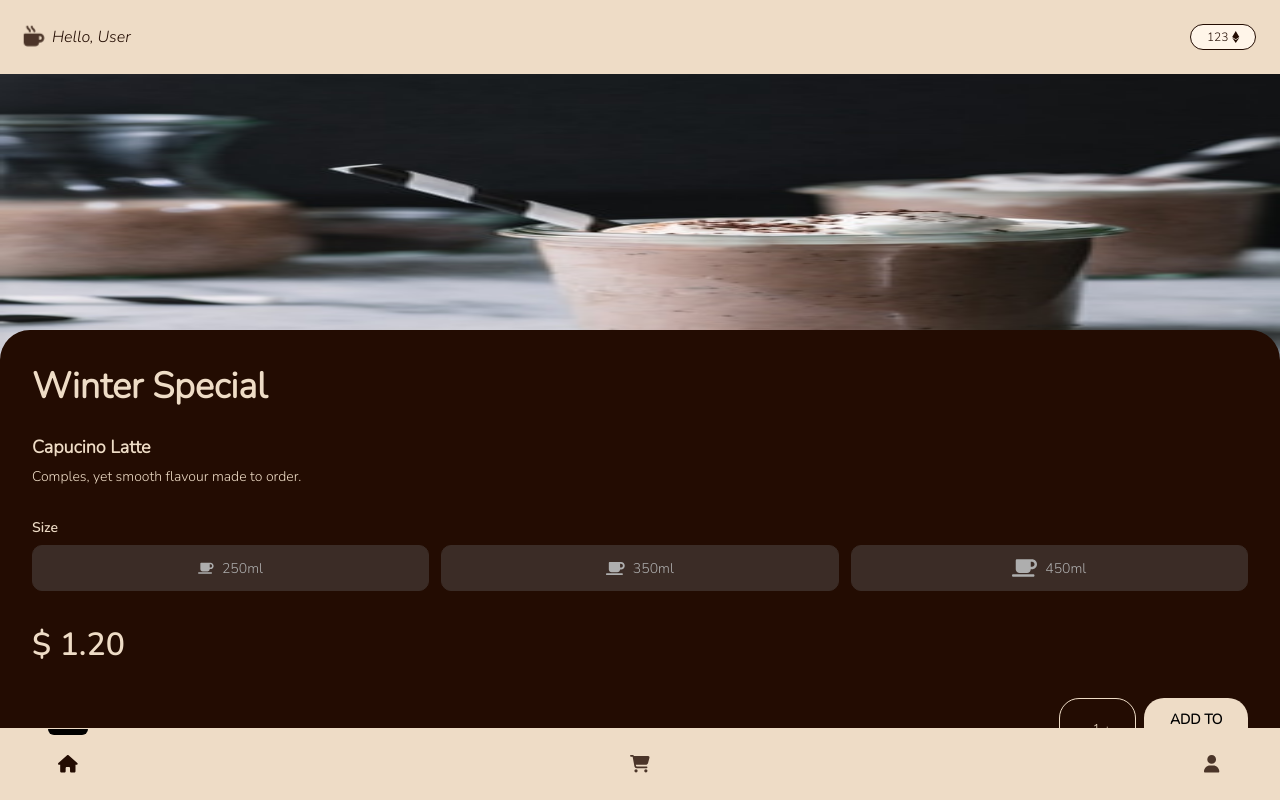
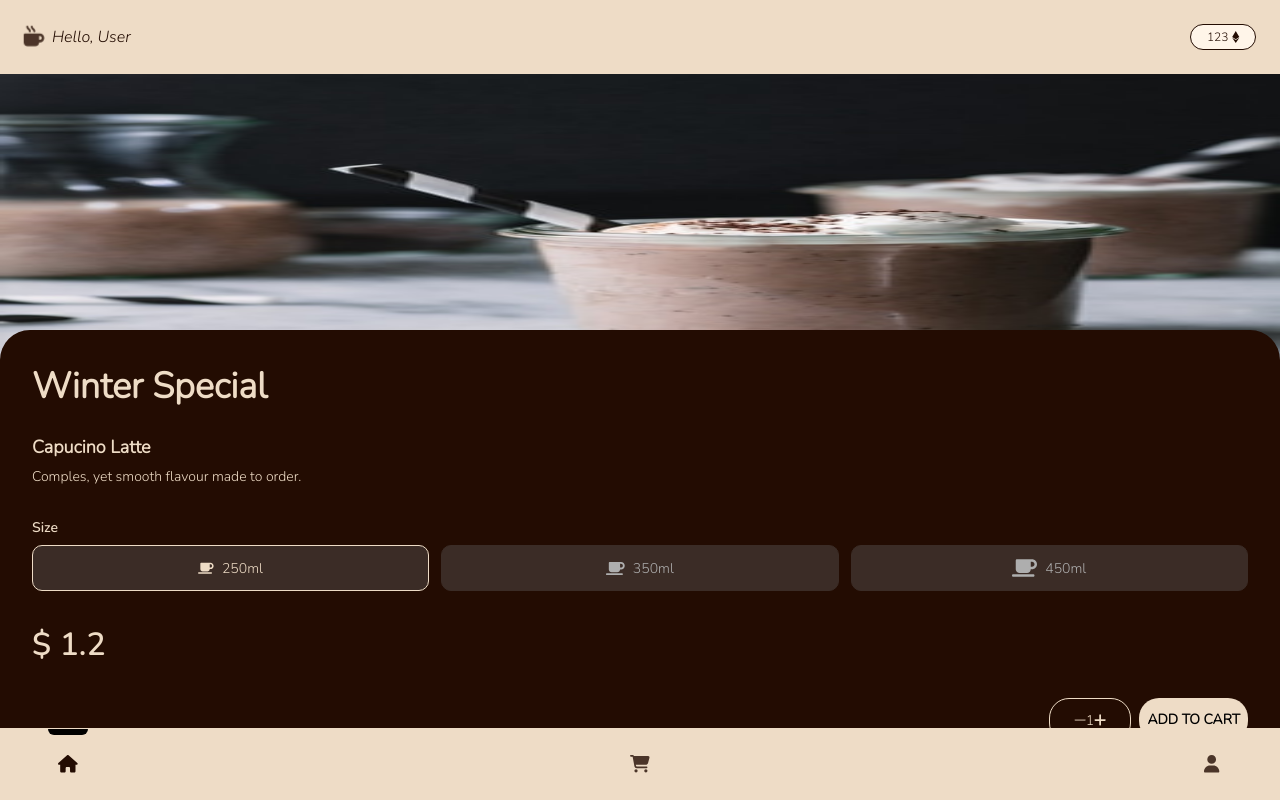
Before and after one commit to code-knayam/kohi, a React (Create React App) app: page /home/details/1 in a window 1280 px wide. Built offline with nearby package versions, Linux system fonts and the light colour scheme.

Commit message:
Integrated counter and selectable list with item details component

```diff
--- a/src/components/Cart/Cart.js
+++ b/src/components/Cart/Cart.js
@@ -1,4 +1,21 @@
+import { FontAwesomeIcon } from "@fortawesome/react-fontawesome";
+import { faCheck } from "@fortawesome/free-solid-svg-icons";
+import "./Cart.scss";
+
 function Cart() {
-	return <div>Cart</div>;
+	return (
+		<div className="cart-container">
+			<div className="greeting-container">
+				<span className="icon">
+					<FontAwesomeIcon icon={faCheck} />
+				</span>
+				<h2>Thank You</h2>
+				<p>Your transaction was successfull</p>
+			</div>
+			<div className="order-id-container">
+				<div className="order-id"></div>
+			</div>
+		</div>
+	);
 }
 export default Cart;
--- /dev/null
+++ b/src/components/Cart/Cart.scss
@@ -0,0 +1,3 @@
+.cart-container {
+	background: var(--tertiary-bg);
+}
--- a/src/components/ItemDetails/ItemDetails.js
+++ b/src/components/ItemDetails/ItemDetails.js
@@ -2,6 +2,7 @@ import "./ItemDetails.scss";
 import image4 from "./../../assets/images/coffee-2.jpg";
 import SelectableList from "../shared/SelectableList/SelectableList";
 import Counter from "../shared/Counter/Counter";
+import { useState } from "react";
 
 const SIZE_ITEMS = [
 	{
@@ -21,34 +22,66 @@ const SIZE_ITEMS = [
 	},
 ];
 
+const ITEM_DETAILS = {
+	img: image4,
+	type: "Winter Special",
+	name: "Capucino Latte",
+	detail: "Comples, yet smooth flavour made to order.",
+	prices: ["1.2", "2.4", "3.0"],
+};
+
 function ItemDetails() {
+	const [cartCount, setCartCount] = useState(1);
+	const [itemSize, setItemSize] = useState(0);
+
+	const handleCartCountChange = (isAdd) => {
+		const newCount = isAdd ? cartCount + 1 : cartCount - 1;
+		setCartCount(newCount);
+	};
+
+	const onSizeSelect = (index) => {
+		setItemSize(index);
+	};
+
+	const handleAddToCart = () => {};
+
 	return (
 		<div className="item-details">
 			<div className="image-container">
-				<img src={image4} alt="coffee" />
+				<img src={ITEM_DETAILS.img} alt="coffee" />
 			</div>
 			<div className="item-details-content">
 				<div className="section">
-					<h2 className="type">Winter Special</h2>
-					<p className="name">Capucino Latte</p>
-					<p className="details">Comples, yet smooth flavour made to order.</p>
+					<h2 className="type">{ITEM_DETAILS.type}</h2>
+					<p className="name">{ITEM_DETAILS.name}</p>
+					<p className="details">{ITEM_DETAILS.detail}</p>
 
 					<div className="size-selector">
 						<p className="size-selector-label">Size</p>
-						<SelectableList items={SIZE_ITEMS}></SelectableList>
+						<SelectableList
+							items={SIZE_ITEMS}
+							onSelect={onSizeSelect}
+						></SelectableList>
 					</div>
 				</div>
 				<div className="section">
 					<div className="price-container">
-						<p className="price">$ 1.20</p>
+						<p className="price">$ {ITEM_DETAILS.prices[itemSize]}</p>
 					</div>
 
 					<div className="action-button-container">
 						<div className="count-selector">
-							<Counter />
+							<Counter
+								minCount="1"
+								maxCount="5"
+								count={cartCount}
+								updateCount={handleCartCountChange}
+							/>
 						</div>
 						<div className="add-to-cart-container">
-							<button className="add-to-cart-btn">Add to Cart</button>
+							<button onClick={handleAddToCart} className="add-to-cart-btn">
+								Add to Cart
+							</button>
 						</div>
 					</div>
 				</div>
--- a/src/components/shared/Counter/Counter.js
+++ b/src/components/shared/Counter/Counter.js
@@ -1,10 +1,43 @@
+import { FontAwesomeIcon } from "@fortawesome/react-fontawesome";
+import { faAdd, faSubtract } from "@fortawesome/free-solid-svg-icons";
 import "./Counter.scss";
-function Counter() {
+
+function Counter({ count, updateCount, minCount, maxCount }) {
 	return (
 		<div className="counter-container">
-			<span className="decrement">-</span>
-			<span className="label">1</span>
-			<span className="increment">+</span>
+			<span
+				role="button"
+				tabIndex={0}
+				aria-label="Decrease Count"
+				className={"icon " + (count <= minCount ? "disabled" : "")}
+				onKeyDown={(e) => {
+					if (e.code === "Enter" && count > minCount) {
+						updateCount(false);
+					}
+				}}
+				onClick={() => {
+					updateCount(false);
+				}}
+			>
+				<FontAwesomeIcon icon={faSubtract} />
+			</span>
+			<span className="label">{count}</span>
+			<span
+				role="button"
+				tabIndex={0}
+				aria-label="Increase Count"
+				className={"icon " + (count >= maxCount ? "disabled" : "")}
+				onKeyDown={(e) => {
+					if (e.code === "Enter" && count < maxCount) {
+						updateCount(true);
+					}
+				}}
+				onClick={() => {
+					updateCount(true);
+				}}
+			>
+				<FontAwesomeIcon icon={faAdd} />
+			</span>
 		</div>
 	);
 }
--- a/src/components/shared/Counter/Counter.scss
+++ b/src/components/shared/Counter/Counter.scss
@@ -9,4 +9,11 @@
 	border-radius: var(--border-radius-lg);
 	padding: var(--spacing-4-5) var(--spacing-6);
 	font-size: 1.4rem;
+
+	.icon {
+		&.disabled {
+			pointer-events: none;
+			opacity: 0.5;
+		}
+	}
 }
--- a/src/components/shared/SelectableList/SelectableList.js
+++ b/src/components/shared/SelectableList/SelectableList.js
@@ -1,17 +1,28 @@
 import { FontAwesomeIcon } from "@fortawesome/react-fontawesome";
 import { faMugSaucer } from "@fortawesome/free-solid-svg-icons";
 import "./SelectableList.scss";
-function SelectableList({ items }) {
-	const onHandleClick = (item) => {};
+import { useState } from "react";
+function SelectableList({ items, onSelect }) {
+	const [activeIndex, setActiveIndex] = useState(0);
+
+	const handleOnClick = (item, index) => {
+		setActiveIndex(index);
+		onSelect(index);
+	};
 
 	return (
 		<div className="selectable-list">
 			{items.map((item, index) => {
 				return (
 					<div
-						className="selectable-item"
+						tabIndex={0}
+						key={index}
+						className={
+							"selectable-item " +
+							(activeIndex === index ? "active-selectable-item" : "")
+						}
 						onClick={() => {
-							onHandleClick(item);
+							handleOnClick(item, index);
 						}}
 					>
 						<FontAwesomeIcon
```
